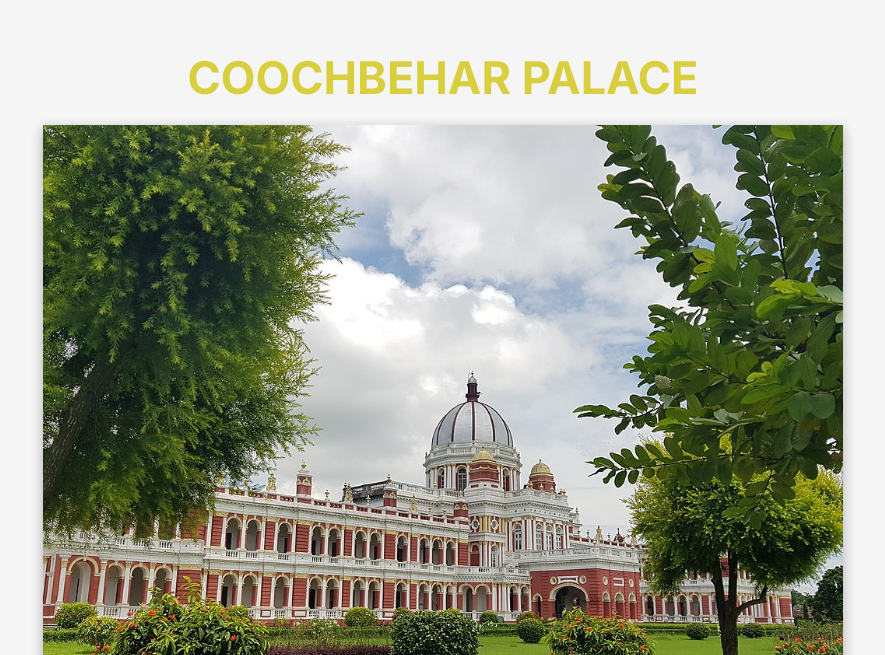
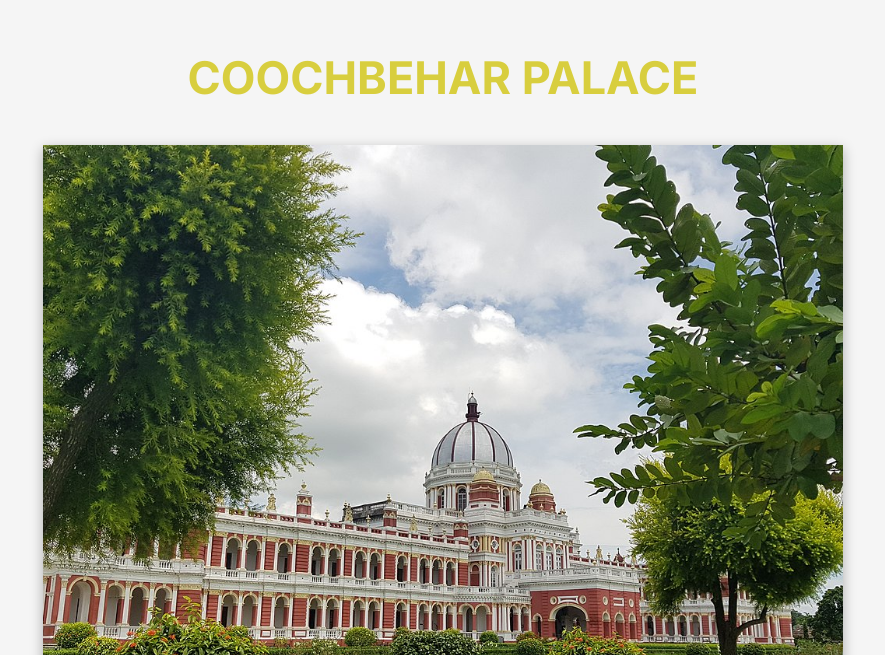
Before and after one commit to abk2191/coochbehar, a React (Vite) app: page / in a window 1280 px wide. Shown: the part 1345-2000 px from the top of the page, without its empty margins (197-1082 px from the left). Built offline with nearby package versions, Linux system fonts and the light colour scheme; a web font is replaced by a local one.

Commit message:
Added new features

```diff
--- a/src/index.css
+++ b/src/index.css
@@ -200,7 +200,7 @@ body {
   width: 800px;
   background-color: whitesmoke;
   border-radius: 15px;
-  margin-bottom: 20px;
+
   /* box-shadow: 0 0 30px rgba(128, 128, 128, 0.25),
     0 10px 30px rgba(128, 128, 128, 0.25); */
 }
@@ -212,6 +212,7 @@ body {
   font-size: 45px;
   color: rgb(216, 206, 62);
   margin-top: 20px;
+  margin-bottom: 20px;
 }
 
 .sagar-dighi-desc-div p {
```
